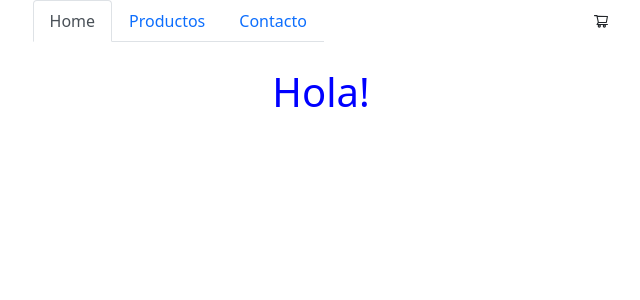
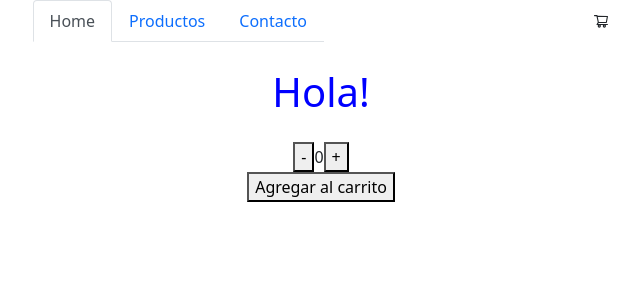
Before and after one commit to angieTu/apple-store, a React (Create React App) app: page / in a window 1280 px wide. Shown: the top 300 px of the page, without its empty margins (319-959 px from the left). Built offline with nearby package versions, Linux system fonts and the light colour scheme.

Commit message:
agrego itemcount

```diff
--- a/src/App.js
+++ b/src/App.js
@@ -1,12 +1,14 @@
 import "./App.css";
 import NavBar from "./components/NavBar";
 import ItemListContainer from "./components/ItemListContainer";
+import ItemCount from "./components/ItemCount";
 
 function App() {
   return (
     <div className="App">
       <NavBar />
       <ItemListContainer greeting="Hola!" />
+      <ItemCount />
     </div>
   );
 }
--- /dev/null
+++ b/src/components/ItemCount.jsx
@@ -0,0 +1,19 @@
+import { useState } from "react";
+
+const ItemCount = () => {
+  const [count, setCount] = useState(0);
+  const [buttonMsg, setButtonMsg] = useState("Agregar al carrito");
+
+  return (
+    <div>
+      <button onClick={() => setCount(count - 1)}>-</button>
+      {count}
+      <button onClick={() => setCount(count + 1)}> + </button>
+      <div>
+        <button onClick={() => setButtonMsg("Agregado!")}>{buttonMsg}</button>
+      </div>
+    </div>
+  );
+};
+
+export default ItemCount;
--- a/src/components/NavBar.jsx
+++ b/src/components/NavBar.jsx
@@ -15,7 +15,7 @@ const NavBar = () => {
         <Nav.Item>
           <Nav.Link eventKey="link-2">Contacto</Nav.Link>
         </Nav.Item>
-      </Nav>{" "}
+      </Nav>
       <CartWidget />
     </Container>
   );
```
